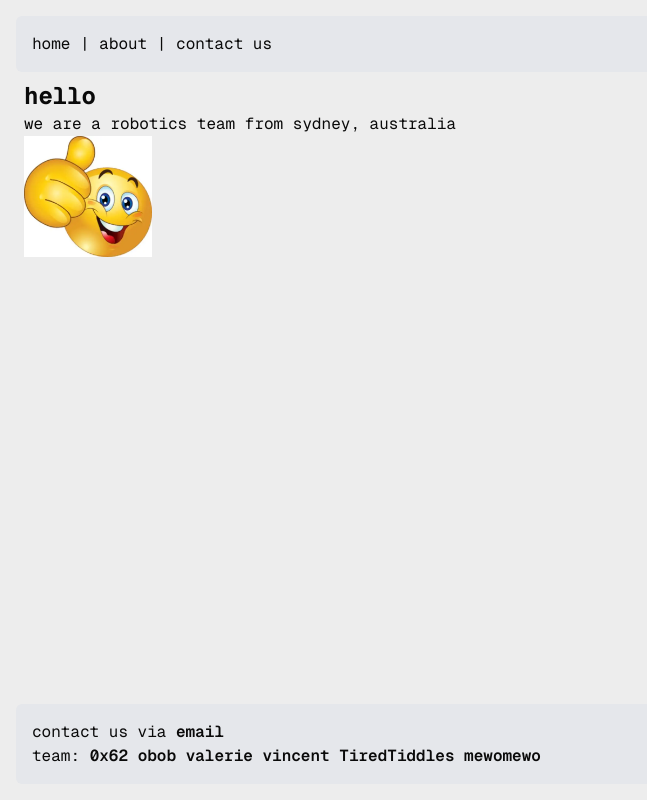
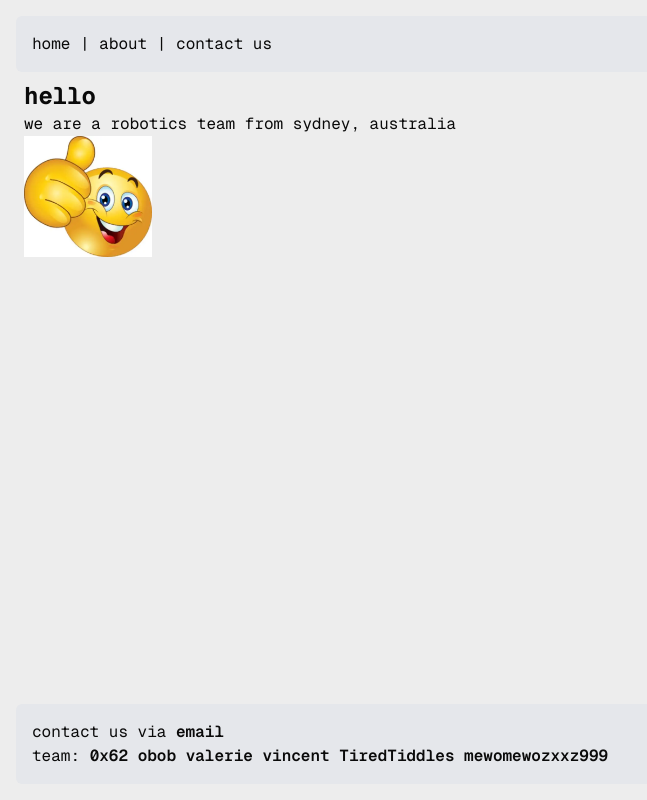
Before and after one commit to FTC-34804/website, a Next.js app: page / in a window 1280 px wide. Shown: the whole page, without its empty margins (0-647 px from the left). Built offline with nearby package versions, Linux system fonts and the light colour scheme.

Commit message:
add new team member

```diff
--- a/src/app/components/Footer.tsx
+++ b/src/app/components/Footer.tsx
@@ -15,6 +15,7 @@ export function Footer() {
         <a className="font-semibold" href="https://github.com/vincentchen18">vincent</a>{" "}
         <a className="font-semibold" href="https://github.com/TiredTiddles">TiredTiddles</a>{" "}
         <a className="font-semibold" href="https://github.com/mewomewox9">mewomewo</a>
+        <a className="font-semibold" href="https://github.com/zxxz999">zxxz999</a>
       </div>
     </footer>
   )
```
